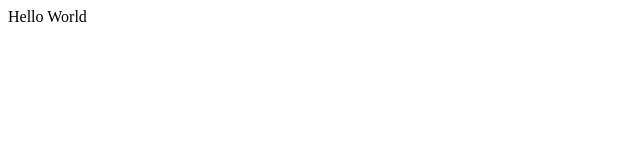
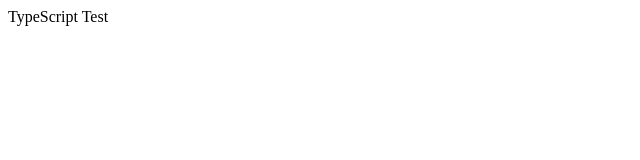
Before and after one commit to mce777/tsbasic, a website with bundled scripts: page index.html in a window 1280 px wide. Shown: the full height of the page, 0-640 px from the left. Built offline with nearby package versions, Linux system fonts and the light colour scheme.

Commit message:
modification

```diff
--- a/index.html
+++ b/index.html
@@ -3,7 +3,7 @@
     <title>Test</title>
 </head>
 <body>
-    <div>Hello World</div>
+    <div>TypeScript Test</div>
     <script src="dist/index.js"></script>
 </body>
 </html>
```
Also changed, not shown: dist/index.js (added), 2 other files.
